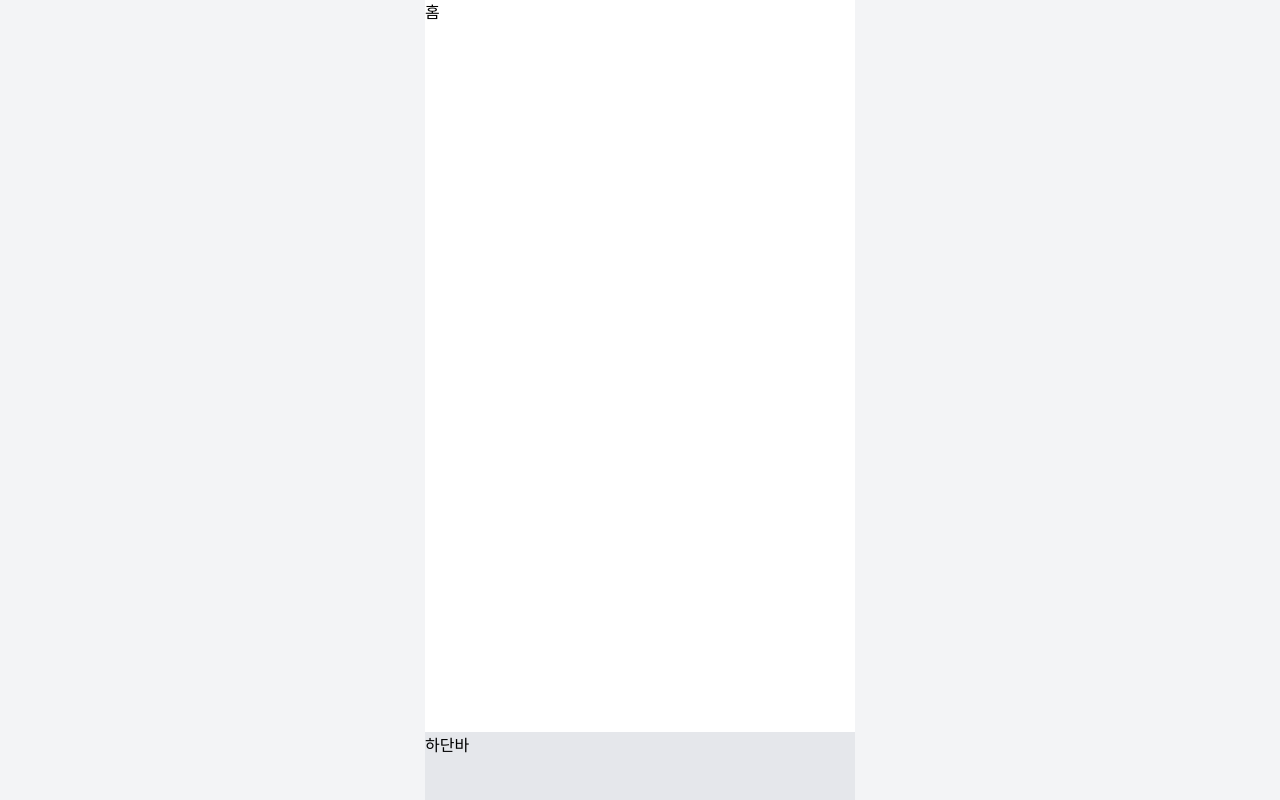
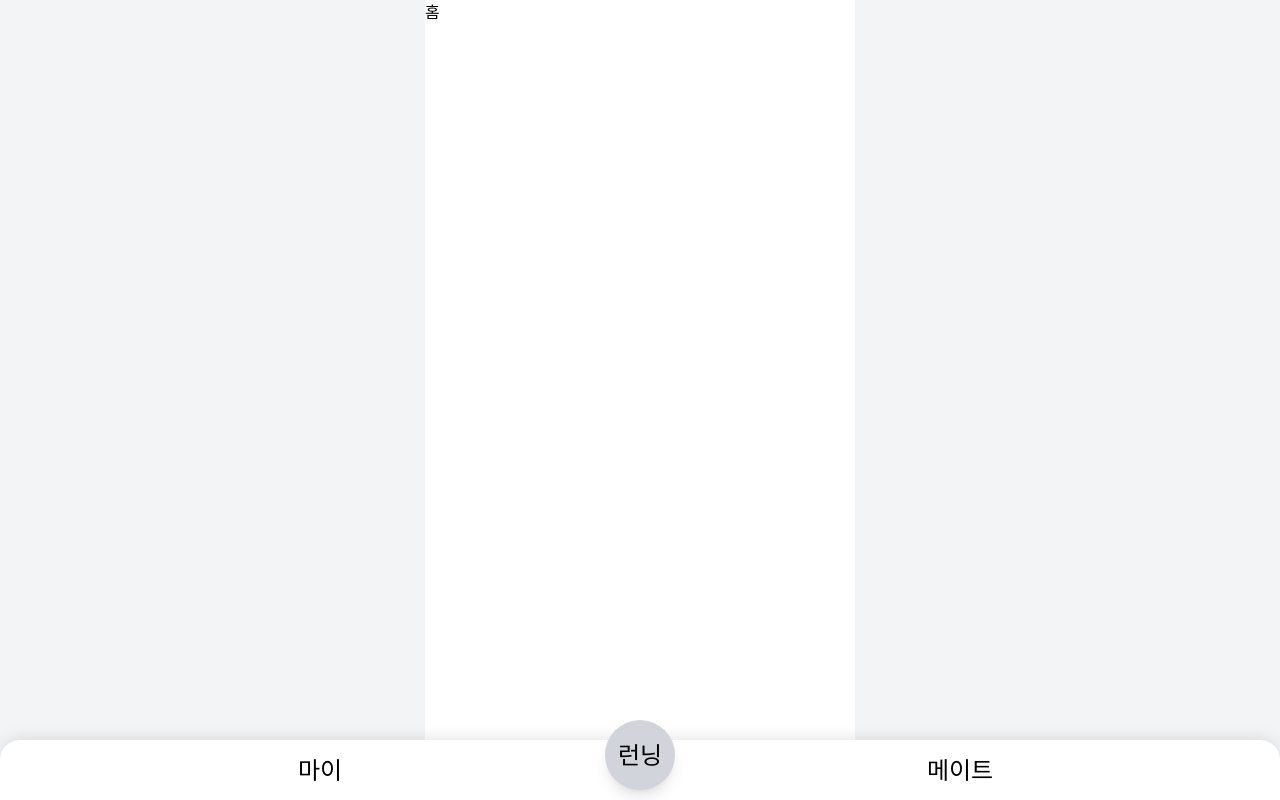
Before and after one commit to 9oormthon-univ/2025_SEASONTHON_TEAM_62_FE, a React (Vite) app: page / in a window 1280 px wide. Built offline with nearby package versions, Linux system fonts and the light colour scheme.

Commit message:
feat: bottomNavition 임시

```diff
--- /dev/null
+++ b/src/shared/components/bottom-navigation.tsx
@@ -0,0 +1,54 @@
+import { NavLink } from 'react-router-dom';
+
+const BottomNavigation = () => {
+  return (
+    <nav
+      className="fixed bottom-0 shadow-[0_-2px_16px_rgba(0,0,0,0.1)] text-2xl left-0 right-0
+    rounded-t-[20px] h-[3.75rem] bg-white"
+    >
+      <ul className="relative flex items-center h-full">
+        <li className="flex-1 h-full">
+          <NavLink
+            to="/myPage"
+            className={({ isActive }) =>
+              [
+                'block w-full h-full flex items-center justify-center py-0',
+                isActive ? 'font-bold text-black' : 'text-black',
+              ].join(' ')
+            }
+          >
+            마이
+          </NavLink>
+        </li>
+        <li className="pointer-events-none absolute left-1/2 -translate-x-1/2 -top-[20px] z-10">
+          <NavLink
+            to="/runningPage"
+            className={({ isActive }) =>
+              [
+                'pointer-events-auto flex items-center justify-center w-[4.375rem] h-[4.375rem] rounded-full bg-gray-300 shadow-lg',
+                isActive ? 'font-bold text-black' : 'text-black',
+              ].join(' ')
+            }
+          >
+            런닝
+          </NavLink>
+        </li>
+        <li className="flex-1 h-full">
+          <NavLink
+            to="/matePage"
+            className={({ isActive }) =>
+              [
+                'block w-full h-full flex items-center justify-center py-0',
+                isActive ? 'font-bold text-black' : 'text-black',
+              ].join(' ')
+            }
+          >
+            메이트
+          </NavLink>
+        </li>
+      </ul>
+    </nav>
+  );
+};
+
+export default BottomNavigation;
--- a/src/shared/layouts/global-layout.tsx
+++ b/src/shared/layouts/global-layout.tsx
@@ -1,6 +1,7 @@
 import { Suspense } from 'react';
 import { Outlet, useLocation } from 'react-router-dom';
 import type { PropsWithChildren } from 'react';
+import BottomNavigation from '../components/bottom-navigation';
 
 const HIDDEN_BOTTOM_PATHS = ['/splash', '/onboarding']; //하단바 안들어가는 곳
 
@@ -14,8 +15,8 @@ export default function GlobalLayout({ children }: PropsWithChildren) {
         <div className="flex flex-col w-full mx-auto min-w-[375px] max-w-[430px] min-h-[100dvh] bg-white">
           <main className={'flex-1'}>{children ?? <Outlet />}</main>
           {showBottom && (
-            <nav className="sticky bottom-0 h-[68px] bg-gray-200 border-t border-gray-200 pb-[env(safe-area-inset-bottom)]">
-              하단바
+            <nav className="pb-[env(safe-area-inset-bottom)]">
+              <BottomNavigation />
             </nav>
           )}
         </div>
```
Also changed, not shown: 1 other file (tests, documents, lock files or other folders).
